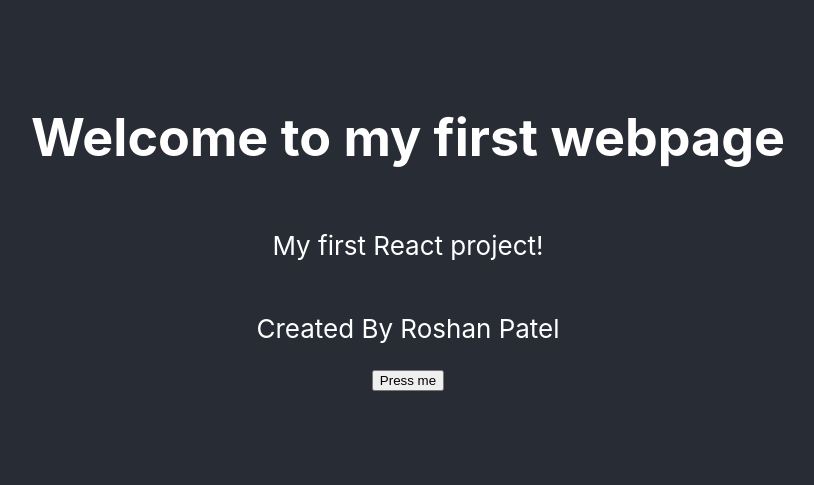
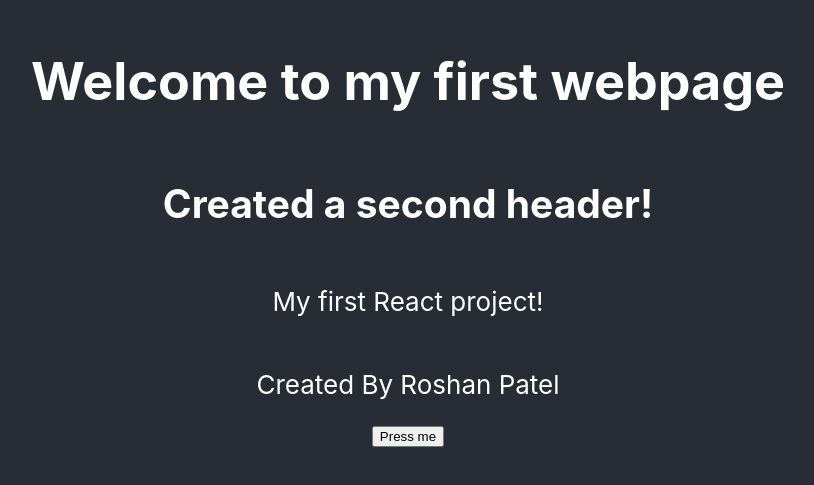
Before and after one commit to rpatel12438/React-app, a React (Create React App) app: page / in a window 1280 px wide. Shown: the part 169-654 px from the top of the page, without its empty margins (232-1046 px from the left). Built offline with nearby package versions, Linux system fonts and the light colour scheme.

Commit message:
Created a second header

```diff
--- a/src/App.js
+++ b/src/App.js
@@ -1,4 +1,3 @@
-import logo from './logo.svg';
 import './App.css';
 
 function App() {
@@ -6,6 +5,7 @@ function App() {
     <div className="App">
       <header className="App-header">
           <h1>Welcome to my first webpage</h1>
+          <h2>Created a second header!</h2>
         <p>
           My first React project!
         </p>
```
